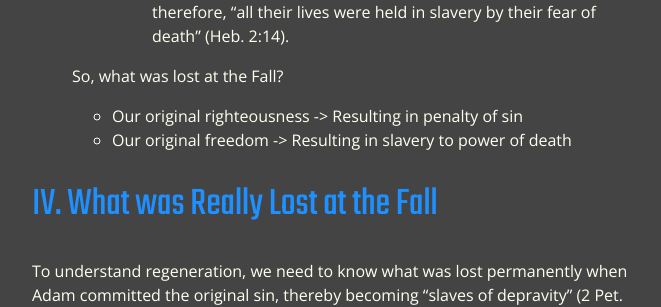
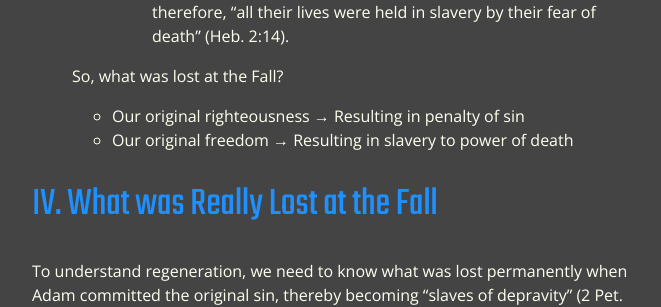
Before and after one commit to GospelTrust/kairos-th-513, a Jekyll site: the page built from docs/content/_week-01/session-02.md, in a window 1280 px wide and 900 px high, scrolled down 5287 px. Shown: the part 155-462 px from the top of the window, without its empty margins (308-969 px from the left). Built offline with Jekyll 4.4.1, drawn with Linux system fonts in a browser that asks for light colours; some of the changed text lies outside the part shown.

Commit message:
fix: Arrows

```diff
--- a/docs/content/_week-01/session-02.md
+++ b/docs/content/_week-01/session-02.md
@@ -9,7 +9,7 @@ layout: lesson
 
 # Chapter 2: Depravity of Man
 
-Salvation -> Regeneration -> and at the root of it is the state of the fallen man
+Salvation → Regeneration → and at the root of it is the state of the fallen man
 
 A first step toward salvation is regeneration, but without properly understanding the state of the fallen man, the need for regeneration is not readily grasped.
 
@@ -133,8 +133,8 @@ The devil, in tempting Jesus following his 40-day fast, made an extraordinary cl
 
    So, what was lost at the Fall?
 
-     - Our original righteousness -> Resulting in penalty of sin
-     - Our original freedom -> Resulting in slavery to power of death
+     - Our original righteousness → Resulting in penalty of sin
+     - Our original freedom → Resulting in slavery to power of death
 
 # IV. What was Really Lost at the Fall
 
```
Also changed, not shown: docs/content/_week-02/session-04.md (+1 -1 lines), docs/content/_week-03/session-07a.md (+2 -2 lines).
